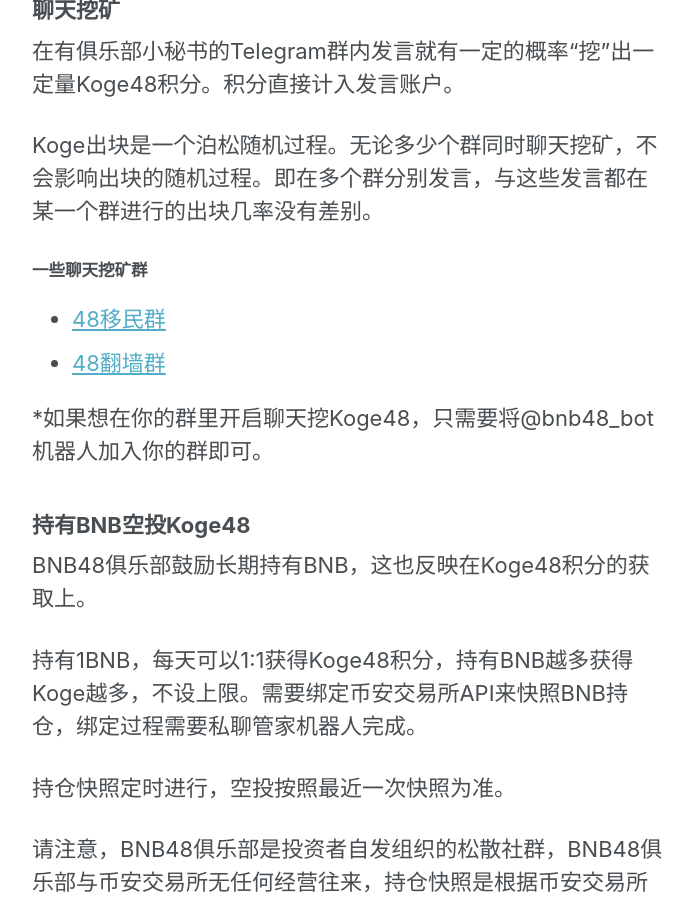
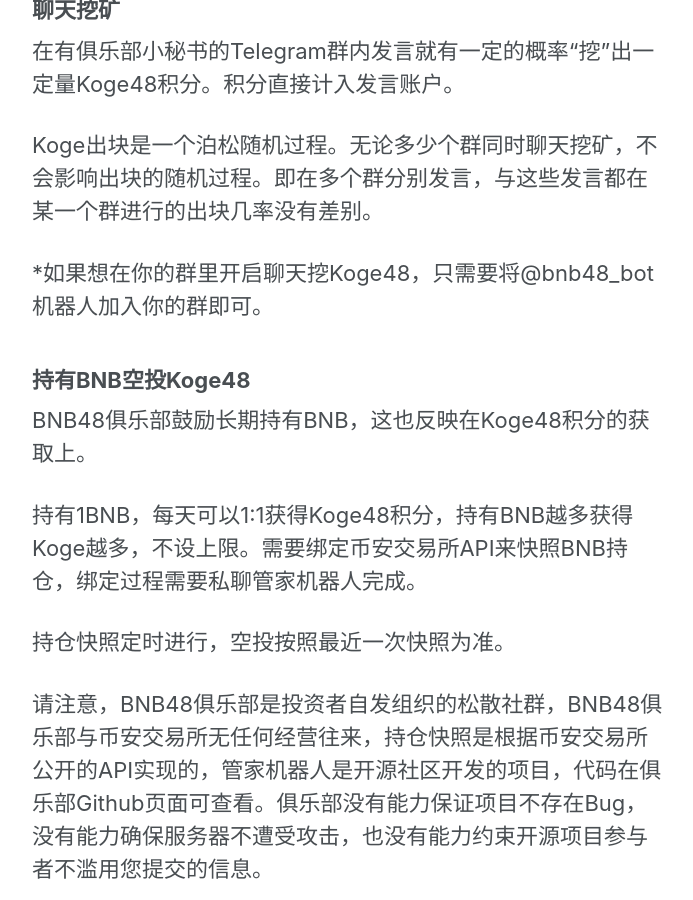
Before and after one commit to 48Club/BNB48Club.github.io, a Jekyll site: the page built from _pages/koge48.md, in a window 1280 px wide and 900 px high, scrolled down 910 px. Shown: the whole window, without its empty margins (290-983 px from the left). Built offline with Jekyll 4.4.1, drawn with Linux system fonts in a browser that asks for light colours.

Commit message:
Update koge48.md

```diff
--- a/_pages/koge48.md
+++ b/_pages/koge48.md
@@ -21,11 +21,6 @@
 在有俱乐部小秘书的Telegram群内发言就有一定的概率“挖”出一定量Koge48积分。积分直接计入发言账户。
 
 Koge出块是一个泊松随机过程。无论多少个群同时聊天挖矿，不会影响出块的随机过程。即在多个群分别发言，与这些发言都在某一个群进行的出块几率没有差别。
-
-#### 一些聊天挖矿群
-
-- [48移民群](https://t.me/joinchat/GRaQmlAedWNAdslCxOzKog)
-- [48翻墙群](https://t.me/joinchat/GRaQmkzYU3rHwXeNWTSV_w)
 
 \*如果想在你的群里开启聊天挖Koge48，只需要将@bnb48_bot机器人加入你的群即可。
 
```
